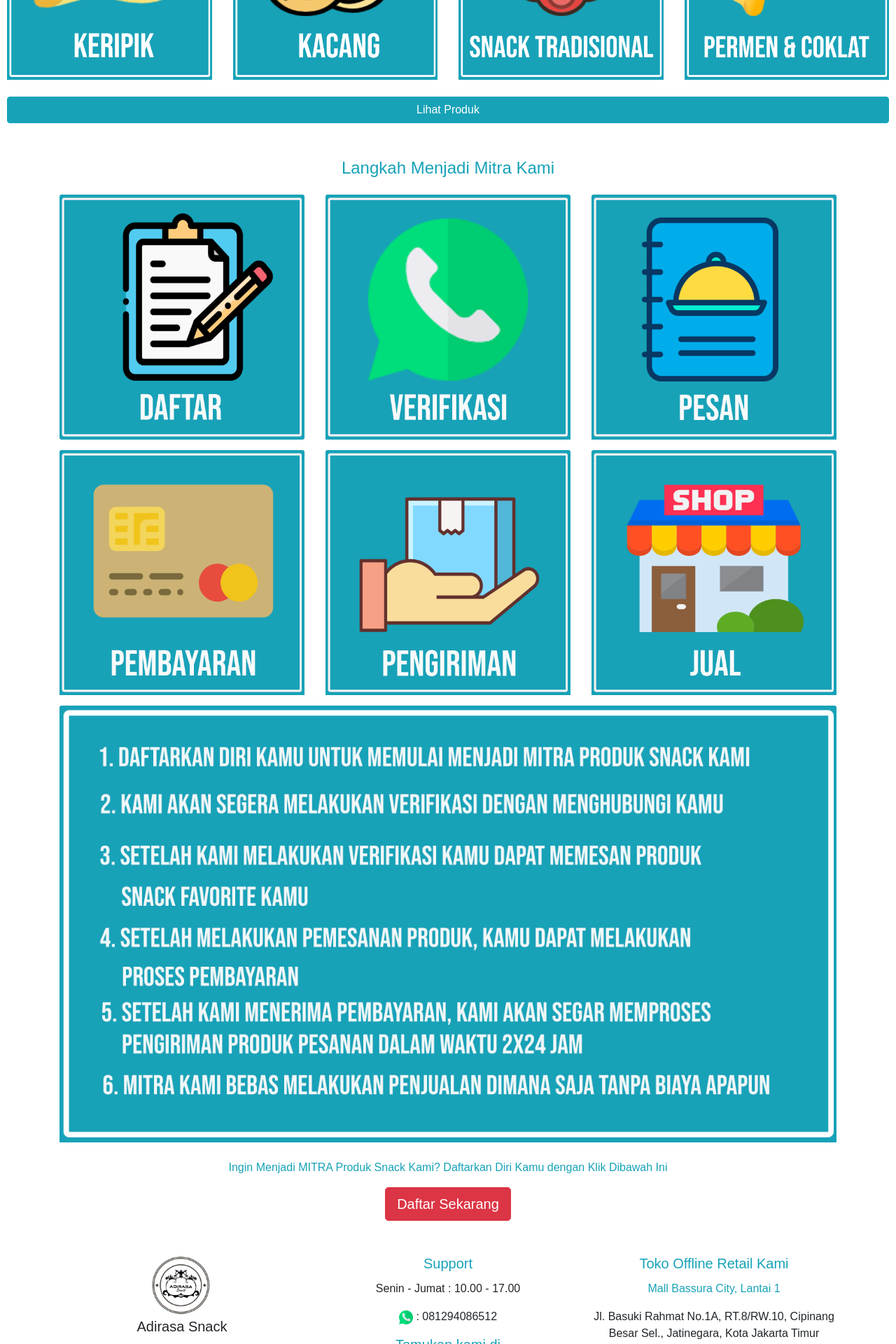
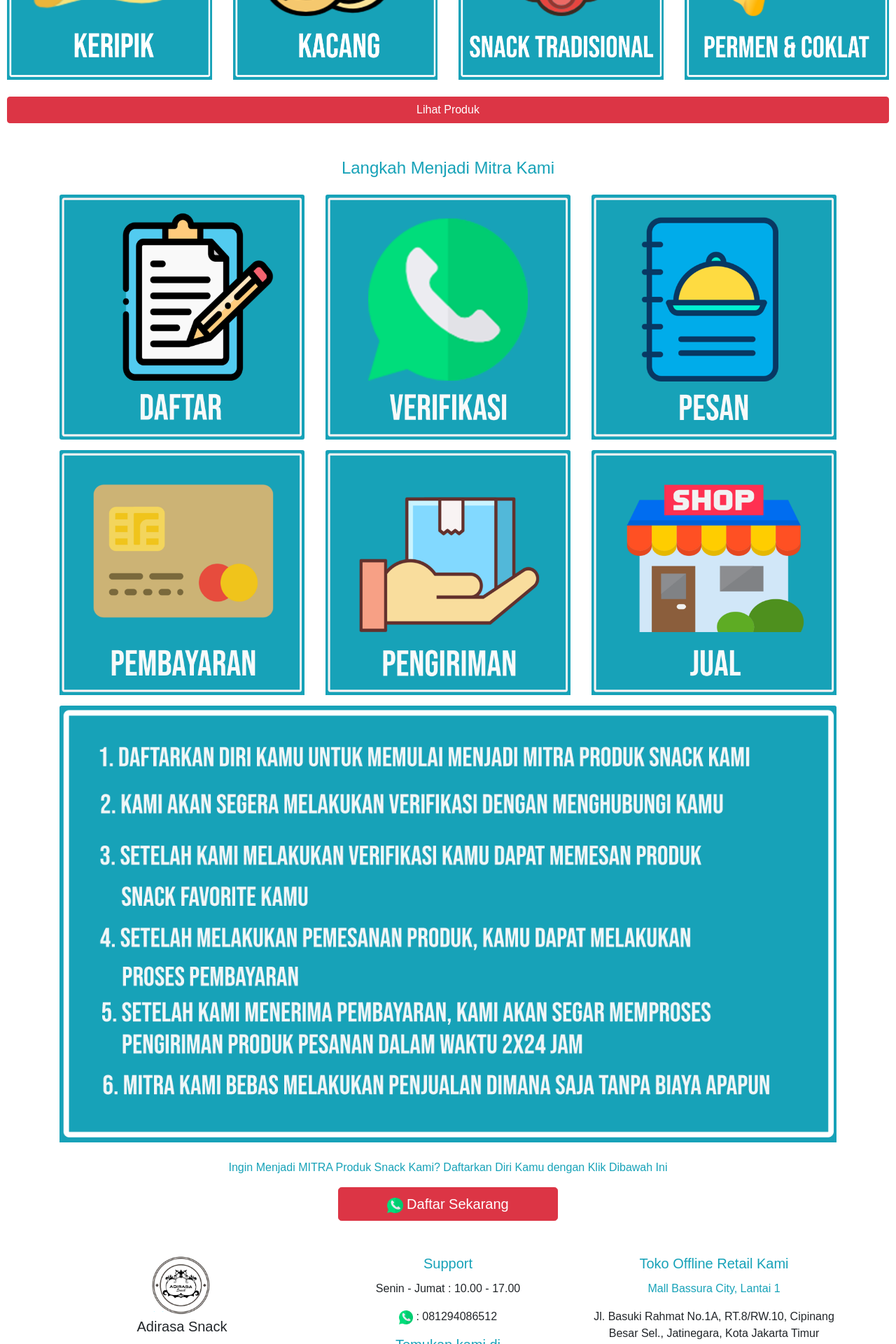
Before and after one commit to stefanusdody/webstore, a React (Create React App) app: page / in a window 1280 px wide. Shown: the part 1200-3120 px from the top of the page at 70% size. Built offline with nearby package versions, Linux system fonts and the light colour scheme; no server answers.

Commit message:
pixel commit

```diff
--- a/public/index.html
+++ b/public/index.html
@@ -24,6 +24,24 @@
      rel="stylesheet">
     <title>AdirasaSnack: Grosir Snack Online</title>
     <script id="mcjs">!function(c,h,i,m,p){m=c.createElement(h),p=c.getElementsByTagName(h)[0],m.async=1,m.src=i,p.parentNode.insertBefore(m,p)}(document,"script","https://chimpstatic.com/mcjs-connected/js/users/092f72b44f53fcb191a5c6599/fbfb59f69c519f63605a96c47.js");</script>
+
+    <!-- Facebook Pixel Code -->
+    <script>
+     !function(f,b,e,v,n,t,s)
+     {if(f.fbq)return;n=f.fbq=function(){n.callMethod?
+     n.callMethod.apply(n,arguments):n.queue.push(arguments)};
+     if(!f._fbq)f._fbq=n;n.push=n;n.loaded=!0;n.version='2.0';
+     n.queue=[];t=b.createElement(e);t.async=!0;
+     t.src=v;s=b.getElementsByTagName(e)[0];
+     s.parentNode.insertBefore(t,s)}(window, document,'script',
+     'https://connect.facebook.net/en_US/fbevents.js');
+     fbq('init', '255955968243233');
+     fbq('track', 'PageView');
+     </script>
+     <noscript><img height="1" width="1" style="display:none"
+       src="https://www.facebook.com/tr?id=255955968243233&ev=PageView&noscript=1"
+     /></noscript>
+<!-- End Facebook Pixel Code -->
   </head>
 
   <body>
--- a/src/medium/contentproduct.js
+++ b/src/medium/contentproduct.js
@@ -58,9 +58,9 @@ class ContentProduct extends Component {
       <br/>
       <p className="text-info">Ingin Menjadi MITRA Produk Snack Kami? Daftarkan Diri Kamu dengan Klik Dibawah Ini</p>
       <Button
-       href="/signup"
+       href="http://bit.ly/adirasa_snack"
        color="danger"
-       size="lg"> Daftar Sekarang</Button>
+       size="lg"> <img width="8%" src={require(`../assets/whatsapp.png`)} alt="Card"/> Daftar Sekarang</Button>
     </Container>
   );
  };
--- a/src/medium/navbarbottom.js
+++ b/src/medium/navbarbottom.js
@@ -33,9 +33,9 @@ class NavigationBarBottom extends Component {
          </Col>
          <Col xs={6} sm={6} md={6} lg={6}>
           <Button
-           href="/signup"
+           href="http://bit.ly/adirasa_snack"
            outline color="danger"
-           size="lg"> Daftar Sekarang </Button>
+           size="block"> <img width="15%" src={require(`../assets/whatsapp.png`)} alt="Card"/> Daftar Sekarang </Button>
          </Col>
         </Row>
     </Navbar>
--- a/src/medium/subscribebox.js
+++ b/src/medium/subscribebox.js
@@ -46,7 +46,7 @@ render() {
     <br/>
     <Button
       href="/product"
-      color="info"
+      color="danger"
       size="block"> Lihat Produk </Button>
    </div>
   )};
```
